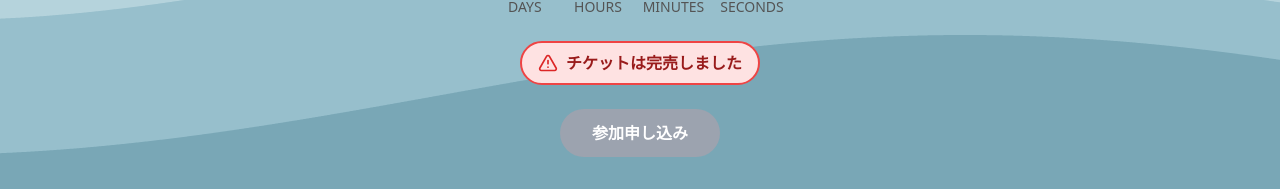
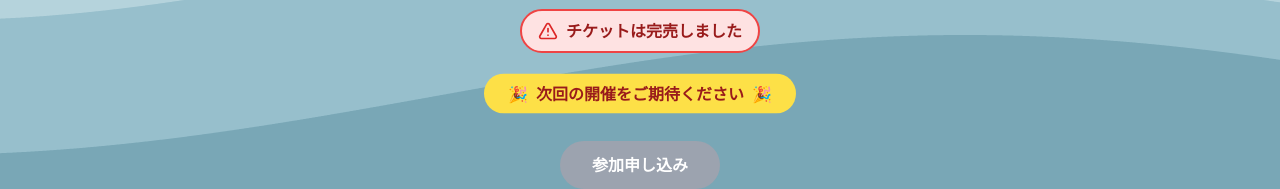
Before and after one commit to ryota-k1002/kamome2024, a Next.js app: page / in a window 1280 px wide. Shown: the part 641-830 px from the top of the page. Built offline with nearby package versions, Linux system fonts and the light colour scheme.

Commit message:
update page.tsx | looking forward

```diff
--- a/app/page.tsx
+++ b/app/page.tsx
@@ -141,6 +141,11 @@ const HeroSection = ({ timeLeft }: { timeLeft: { days: number; hours: number; mi
         <div className="mb-6 bg-red-100 text-red-800 py-2 px-4 rounded-full font-semibold flex items-center border-2 border-red-500">
           <AlertTriangle className="w-5 h-5 mr-2 text-red-600" />
           チケットは完売しました
+        </div>
+        <div className="mb-6 bg-yellow-300 text-red-800 py-2 px-6 rounded-full font-bold flex items-center animate-bounce">
+          <span className="mr-2">🎉</span>
+          次回の開催をご期待ください
+          <span className="ml-2">🎉</span>
         </div>
         <button
           onClick={handleScrollToRegistration}
@@ -556,6 +561,7 @@ export default function LandingPage() {
             </p>
             <p>多数のお申し込みをいただき誠にありがとうございます。</p>
             <p>かもめ会議2024は全席完売となりました。</p>
+            <p>次回の開催をご期待ください♪</p>
           </div>
 
           <h4 className="text-lg font-bold mb-2">購入済みチケットについて</h4>
```
